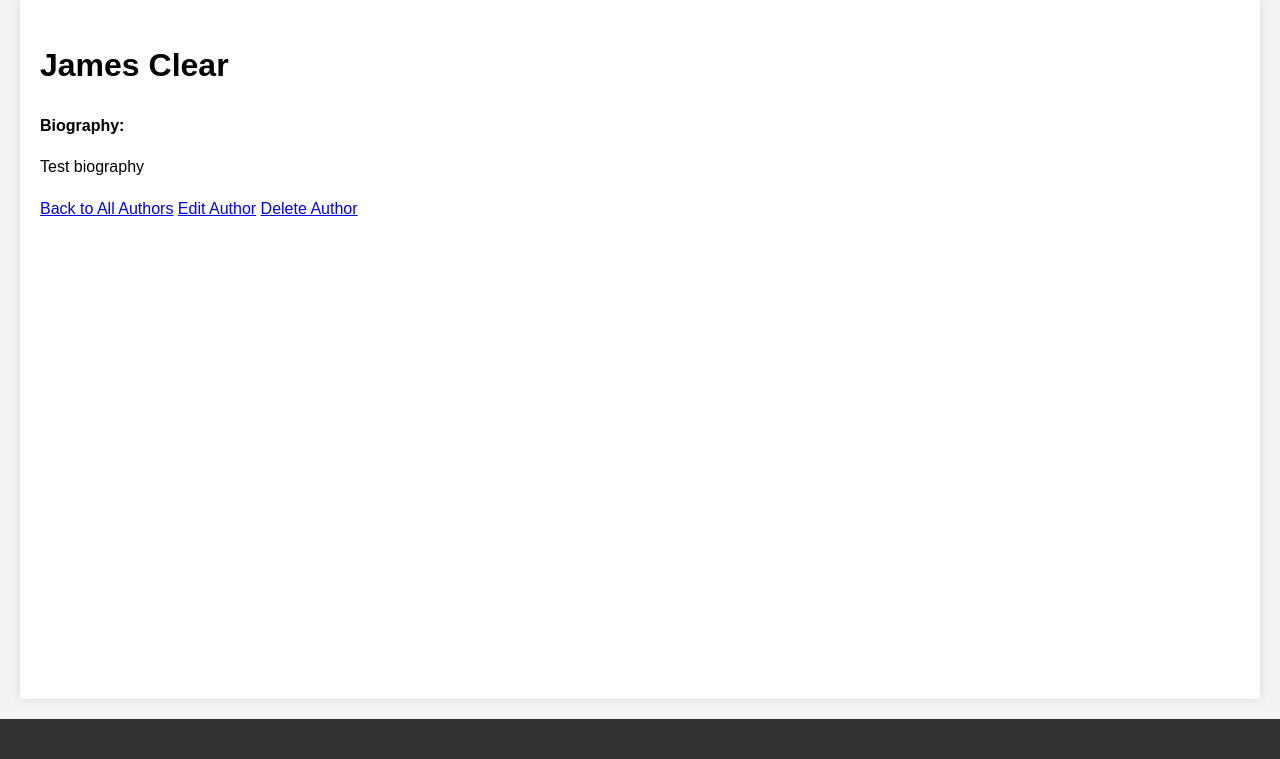
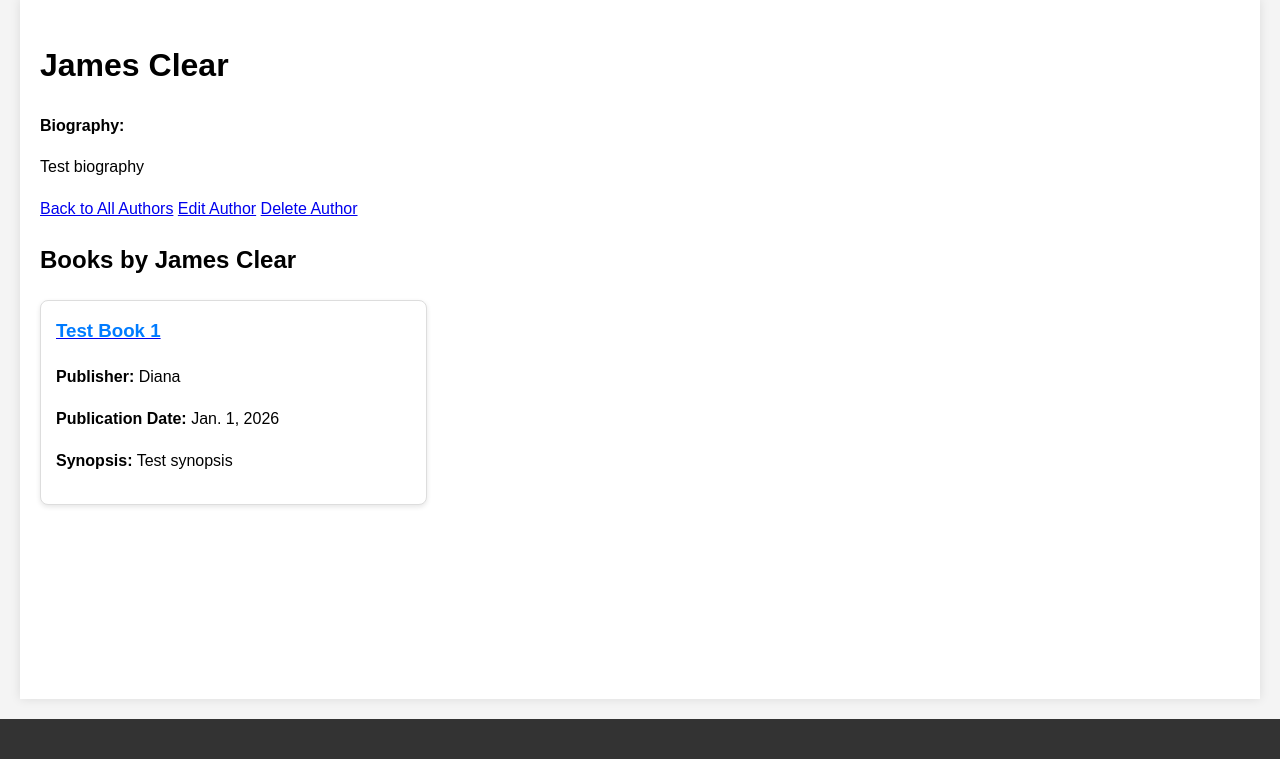
Before and after one commit to Tenvid/PersonalLibrary, a Django app: page /authors/1/ in a window 1280 px wide. Shown: the part 111-870 px from the top of the page. Run offline with Django 5.2, Linux system fonts and the light colour scheme; data comes from the database, SQL or seed files in the repository.

Commit message:
Show books written by author in the details page

```diff
--- a/personal_library/core/templates/core/author_detail.html
+++ b/personal_library/core/templates/core/author_detail.html
@@ -18,6 +18,29 @@
             <a href="/authors/edit/{{ author.id }}/" class="btn btn-primary">Edit Author</a>
             <a href="#" onclick="deleteAuthor({{ author.id }}); return false;" class="btn btn-danger">Delete Author</a>
         </div>
+    </div>
+
+    <!-- Books by this Author -->
+    <div class="author-books">
+        <h2>Books by {{ author.name }}</h2>
+        {% with author.book_set.all as books %}
+            {% if books %}
+                <div class="books-grid">
+                    {% for book in books %}
+                        <div class="book-item">
+                            <a href="/books/{{ book.id }}/">
+                                <h3>{{ book.title }}</h3>
+                            </a>
+                            <p><strong>Publisher:</strong> {{ book.publisher.name|default:"N/A" }}</p>
+                            <p><strong>Publication Date:</strong> {{ book.publication_date }}</p>
+                            <p><strong>Synopsis:</strong> {{ book.synopsis|truncatewords:20 }}</p>
+                        </div>
+                    {% endfor %}
+                </div>
+            {% else %}
+                <p class="no-books">No books by this author in the library yet.</p>
+            {% endif %}
+        {% endwith %}
     </div>
 
     <form id="delete-form" method="post" action="/api/authors/delete/{{ author.id }}/" style="display: none;">
```
